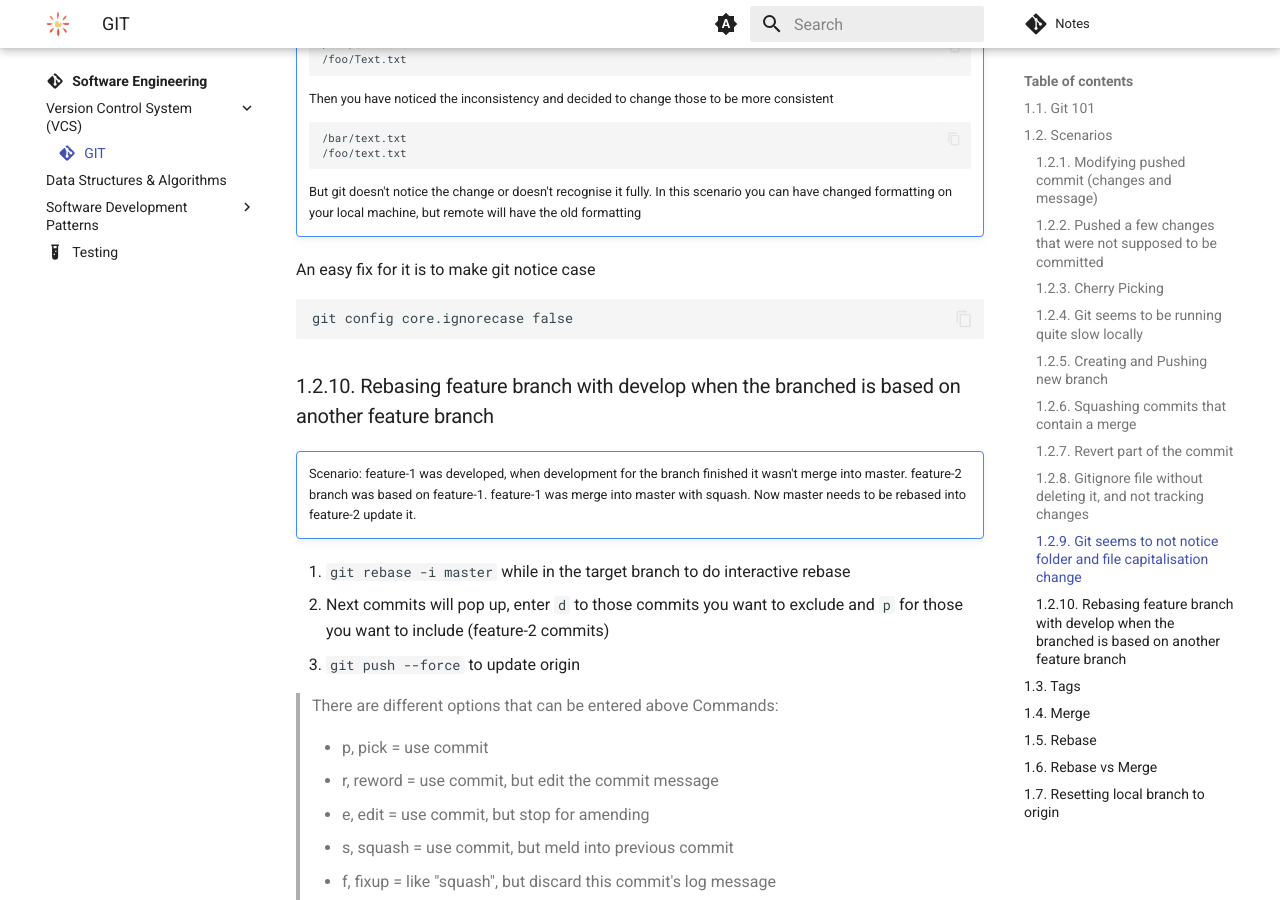
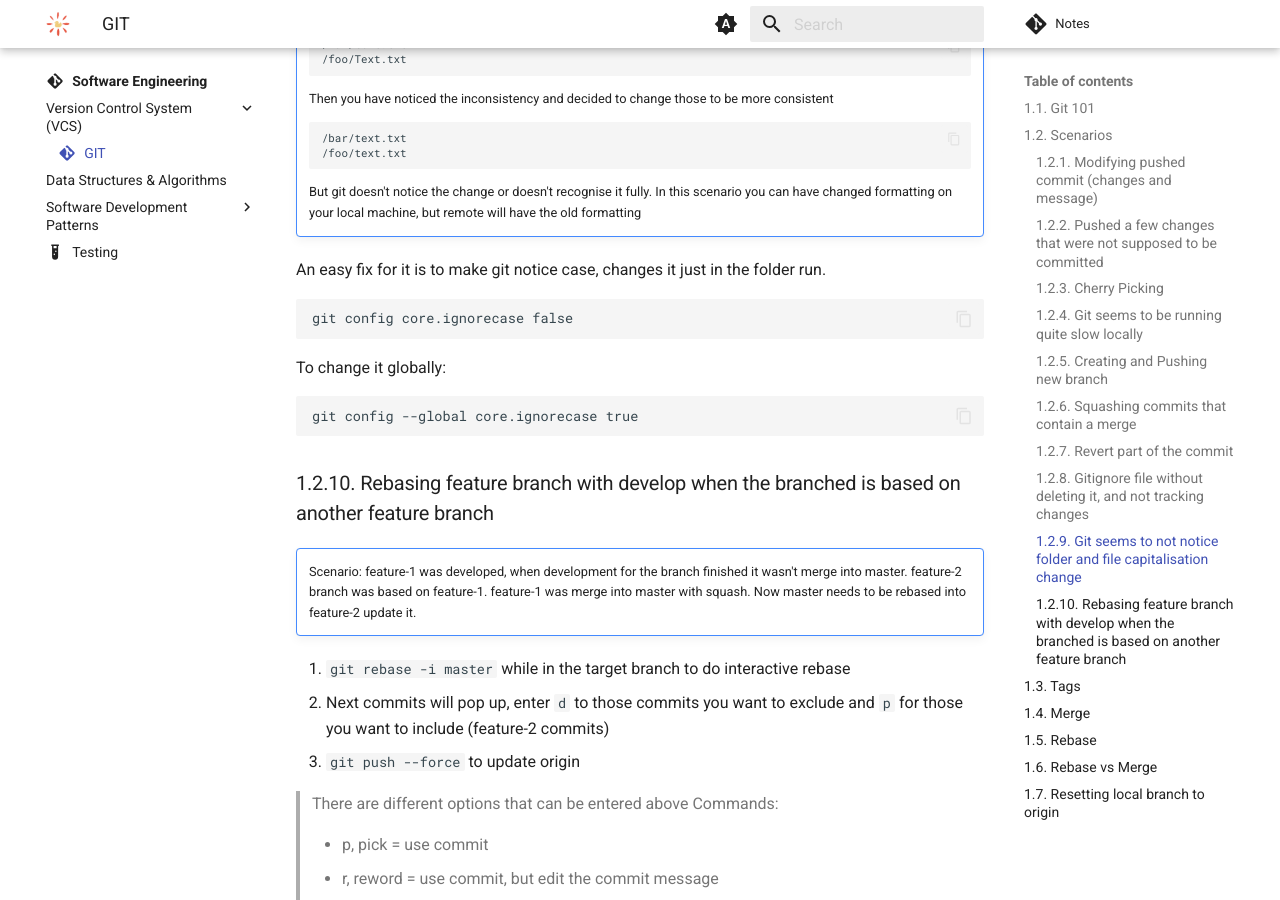
Before and after one commit to RomanPodkovyrin/Notes, an MkDocs documentation site: the page built from docs/architecture/vcs/git/git.md, in a window 1280 px wide and 900 px high, scrolled down 3850 px. Built offline with MkDocs 1.6.1 and Material for MkDocs 9.7.7, drawn with Linux system fonts in a browser that asks for light colours; comment, search, counter and statistics services are not loaded.

Commit message:
feat: expand git scenario solution

````diff
--- a/docs/architecture/vcs/git/git.md
+++ b/docs/architecture/vcs/git/git.md
@@ -143,10 +143,17 @@ git ls-files -v | grep ^[h]
     ```
     But git doesn't notice the change or doesn't recognise it fully. In this scenario you can have changed formatting on your local machine, but remote will have the old formatting
 
-An easy fix for it is to make git notice case
+An easy fix for it is to make git notice case, changes it just in the folder run.
+
 ```
 git config core.ignorecase false
 ```
+
+To change it globally:
+```
+git config --global core.ignorecase true
+```
+
 ### 1.2.10. Rebasing feature branch with develop when the branched is based on another feature branch
 
 !!! note ""
````
